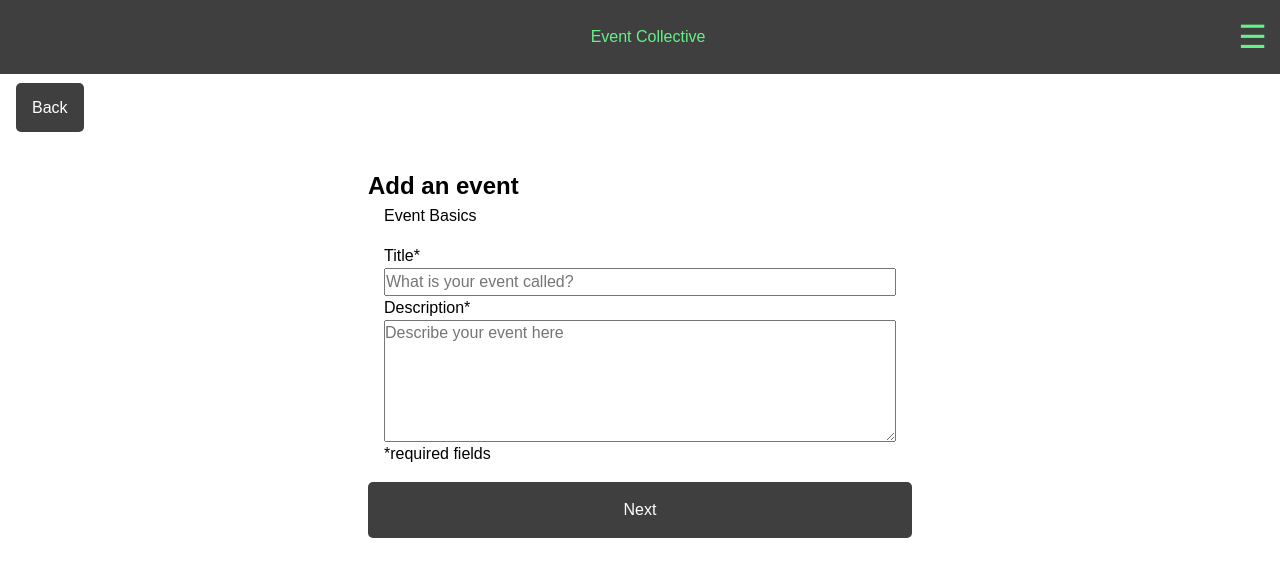
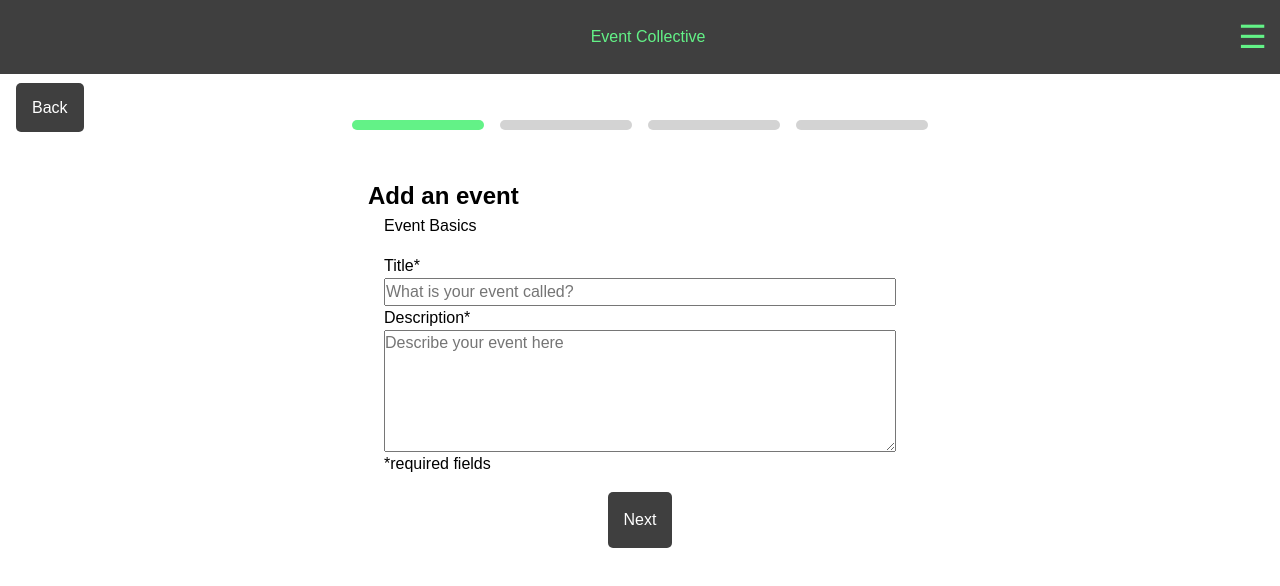
Before and after one commit to alhen002/capstone-event-repo, a Next.js app: page /events/create in a window 1280 px wide. Shown: the top 586 px of the page. Built offline with nearby package versions, Linux system fonts and the light colour scheme.

Commit message:
added progressbar and restructured fieldsets

```diff
--- a/components/EventForm.js
+++ b/components/EventForm.js
@@ -3,6 +3,7 @@ import { useRouter } from "next/router";
 import { createNewEvent } from "@/lib/api";
 import Button from "components/Button.js";
 import { useState } from "react";
+import ProgressBar from "./EventForm_ProgressBar";
 
 const StyledForm = styled.form`
   padding-top: 3rem;
@@ -30,8 +31,16 @@ const StyledFieldset = styled.fieldset`
   }};
 `;
 
+const ButtonContainer = styled.div`
+  display: flex;
+  gap: 1rem;
+  justify-content: center;
+  max-width: 36rem;
+`;
+
 export default function EventForm() {
   const [formStep, setFormStep] = useState(0);
+  const currentStep = formStep;
 
   const nextFormStep = () => setFormStep(formStep + 1);
   const prevFormStep = () => setFormStep(formStep - 1);
@@ -50,10 +59,13 @@ export default function EventForm() {
 
   return (
     <>
+      <ProgressBar steps={"4"} currentStep={currentStep} />
       <StyledForm onSubmit={handleSubmit}>
         <h2>Add an event</h2>
 
-        <StyledFieldset $visibility={formStep === 0 ? "visible" : "hidden"}>
+        <StyledFieldset
+          $visibility={formStep == 0 || formStep == 4 ? "visible" : "hidden"}
+        >
           <legend>Event Basics</legend>
 
           <label htmlFor="title" id="titleLabel">
@@ -78,11 +90,13 @@ export default function EventForm() {
             rows="5"
             required
           ></textarea>
-          <p> *required fields</p>
+          {formStep < 4 && <p> *required fields</p>}
         </StyledFieldset>
 
-        <StyledFieldset $visibility={formStep === 1 ? "visible" : "hidden"}>
-          <legend>Category and City</legend>
+        <StyledFieldset
+          $visibility={formStep == 1 || formStep == 4 ? "visible" : "hidden"}
+        >
+          <legend>Event Details</legend>
 
           <label htmlFor="category" id="categoryLabel">
             Category*
@@ -101,17 +115,6 @@ export default function EventForm() {
             <option value="Community Meet-up">Community Meet-up</option>
           </select>
 
-          <label htmlFor="city" id="cityLabel">
-            City*
-          </label>
-          <input
-            id="city"
-            name="city"
-            aria-labelledby="cityLabel"
-            placeholder="Where is your event happening?"
-            required
-          ></input>
-
           <label htmlFor="imageUrl" id="imageLabel">
             Picture*
           </label>
@@ -124,12 +127,14 @@ export default function EventForm() {
             pattern="^https://images\.unsplash\.com/.*$"
             required
           ></input>
-          <p> *required fields</p>
+          {formStep < 4 && <p> *required fields</p>}
         </StyledFieldset>
 
         <>
-          <StyledFieldset $visibility={formStep === 2 ? "visible" : "hidden"}>
-            <legend>Event Details</legend>
+          <StyledFieldset
+            $visibility={formStep == 2 || formStep == 4 ? "visible" : "hidden"}
+          >
+            <legend>Event Time</legend>
             <label htmlFor="startDateTime" id="startDateTimeLabel">
               Start*
             </label>
@@ -152,6 +157,24 @@ export default function EventForm() {
               required
             ></input>
 
+            {formStep < 4 && <p> *required fields</p>}
+          </StyledFieldset>
+          <StyledFieldset
+            $visibility={formStep == 3 || formStep == 4 ? "visible" : "hidden"}
+          >
+            <legend>Event Location</legend>
+
+            <label htmlFor="city" id="cityLabel">
+              City*
+            </label>
+            <input
+              id="city"
+              name="city"
+              aria-labelledby="cityLabel"
+              placeholder="Where is your event happening?"
+              required
+            ></input>
+
             <label htmlFor="location" id="locationLabel">
               Location
             </label>
@@ -161,10 +184,7 @@ export default function EventForm() {
               aria-labelledby="locationLabel"
               placeholder="Put in an adress or landmark where everyone should gather"
             ></input>
-            <p> *required fields</p>
-          </StyledFieldset>
-          <StyledFieldset $visibility={formStep === 3 ? "visible" : "hidden"}>
-            <legend>About you</legend>
+
             <label htmlFor="organizer" id="organizerLabel">
               Organizer
             </label>
@@ -177,13 +197,19 @@ export default function EventForm() {
             <p> *required fields</p>
           </StyledFieldset>
         </>
+
+        <ButtonContainer>
           {formStep > 0 && <Button onClick={prevFormStep}>Back</Button>}
           {formStep < 3 && <Button onClick={nextFormStep}>Next</Button>}
           {formStep === 3 && (
+            <Button onClick={nextFormStep}>Check all entered Data</Button>
+          )}
+          {formStep === 4 && (
             <Button color={"green"} type="Submit">
               Submit
             </Button>
           )}
+        </ButtonContainer>
       </StyledForm>
     </>
   );
--- /dev/null
+++ b/components/EventForm_ProgressBar.js
@@ -0,0 +1,45 @@
+import styled from "styled-components";
+
+const ProgressBarSegment = styled.div`
+  height: 10px;
+  border-radius: 5px;
+  flex-grow: 1;
+  background-color: ${(props) => {
+    switch (props.$color) {
+      case "green":
+        return "var(--bright-green)";
+      case "mid-grey":
+        return "var(--mid-grey)";
+      default:
+        return "lightgrey";
+    }
+  }};
+`;
+
+const ProgressBarContainer = styled.div`
+  display: flex;
+  gap: 1rem;
+  flex-wrap: nowrap;
+  justify-content: center;
+  max-width: 36rem;
+  margin: auto;
+`;
+
+export default function ProgressBar({ steps, currentStep }) {
+  return (
+    <ProgressBarContainer>
+      <ProgressBarSegment
+        $color={currentStep == 0 ? "green" : currentStep > 0 ? "mid-grey" : ""}
+      />
+      <ProgressBarSegment
+        $color={currentStep == 1 ? "green" : currentStep > 1 ? "mid-grey" : ""}
+      />
+      <ProgressBarSegment
+        $color={currentStep == 2 ? "green" : currentStep > 2 ? "mid-grey" : ""}
+      />
+      <ProgressBarSegment
+        $color={currentStep == 3 ? "green" : currentStep > 3 ? "mid-grey" : ""}
+      />
+    </ProgressBarContainer>
+  );
+}
```
Lines whose indentation alone changed are shown as unchanged.
